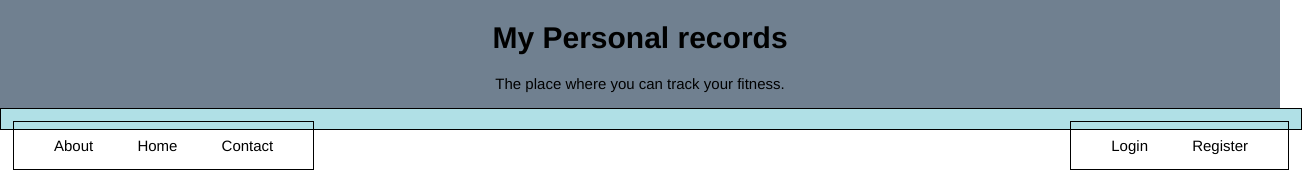
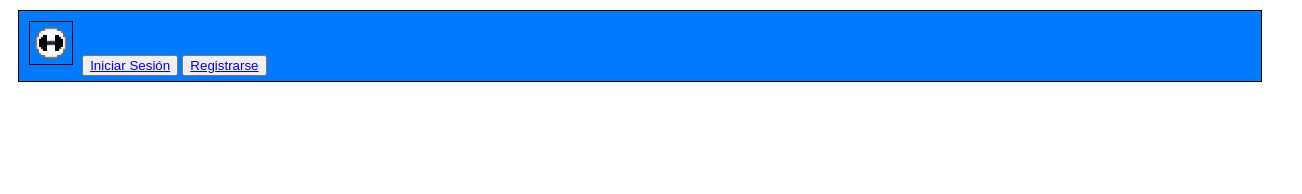
Before and after one commit to DabLivius/MyPersonalRecords.v2PW2024, a plain HTML site: page index.html in a window 1280 px wide. Shown: the whole page, 1302 px wide, since content can reach past the window. Drawn offline with Linux system fonts and the light colour scheme.

Commit message:
Redesign CSS styles and header in index.html

```diff
--- a/Assets/CSS/Unlisted.css
+++ b/Assets/CSS/Unlisted.css
@@ -1,67 +1,25 @@
 /* Unlisted.css */
-html,
-body {
-  margin: 0px;
-  padding: 0px;
-  width: 100%;
-  height: 100%;
+html {
   font-size: 15px;
-  font-family: "helvetica";
+  font-family: "Arial", sans-serif;
 }
 .tittle {
-  text-align: center;
+  font-size: 20px;
   font-weight: bold;
 }
-.center-content {
-  text-align: center;
+.gray-bg {
+  background-color: gray;
 }
-.align-right {
-  float: right;
+.header-bluebg {
+  padding: 5px;
+  margin: 10px;
+  border: 1px solid black;
+  background-color: #007bff;
 }
-.align-left {
-  float: left;
+.img {
+  padding: 5px;
+  margin: 5px;
+  border: 1px solid black;
+  width: 32px;
+  height: 32px;
 }
-.align-vertical {
-  vertical-align: middle;
-}
-.display-inline {
-  display: inline;
-  margin-right: 40px;
-}
-.no-bullets {
-  list-style-type: none;
-}
-.no-decoration {
-  color: black;
-  text-decoration: none;
-}
-.container-nav {
-  margin: 0px;
-  padding: 10px;
-  width: 100%;
-  border: 1px solid black;
-  background-color: powderblue;
-  vertical-align: middle;
-}
-.container-header {
-  margin: 0px;
-  padding: 0px;
-  border: 1px solid slategrey;
-  background-color: slategrey;
-}
-/* .container-nav {
-  margin: 0px;
-  padding: 0px;
-  border: 1px solid powderblue;
-  background-color: powderblue;
-} */
-.div-parent-inline {
-  text-align: center;
-}
-.div-child-inline {
-  margin: 2px;
-  padding: 0px;
-  border: 1px solid black;
-  display: inline-block;
-  text-align: center;
-}
--- a/index.html
+++ b/index.html
@@ -18,38 +18,18 @@
   </head>
   <body>
     <!-- Header -->
-    <div>
-      <header class="container-header">
-        <h1 class="tittle">My Personal records</h1>
-        <p class="center-content">The place where you can track your fitness.</p>
-      </header>
-    </div>
-    <!-- Nav-Bar -->
-    <div class="container-nav div-parent-inline">
-      <div class="div-child-inline align-left">
-        <ul class="">
-          <li class="display-inline">
-            <a class="no-decoration" href="about.html">About</a>
-          </li>
-          <li class="display-inline">
-            <a class="no-decoration" href="index.html">Home</a>
-          </li>
-          <li class="display-inline">
-            <a class="no-decoration" href="contact.html">Contact</a>
-          </li>
-        </ul>
-      </div>
-      <div class="div-child-inline align-right">
-        <ul>
-          <li class="display-inline">
-            <a class="no-decoration" href="login.html">Login</a>
-          </li>
-          <li class="display-inline">
-            <a class="no-decoration" href="register.html">Register</a>
-          </li>
-        </ul>
-      </div>
-    </div>
+    <header class="header-bluebg">
+      <a href="index.html"
+        ><img class="img" src="Assets/Media/IconMyPR's.v2.png" alt="Inicio"
+      /></a>
+      <button>
+        <a href="login.html">Iniciar Sesión</a>
+      </button>
+      <button>
+        <a href="register.html">Registrarse</a>
+      </button>
+    </header>
+    <!-- Nav bar -->
     <!-- Scripts -->
     <script src="" type="text/javascript"></script>
 
```
